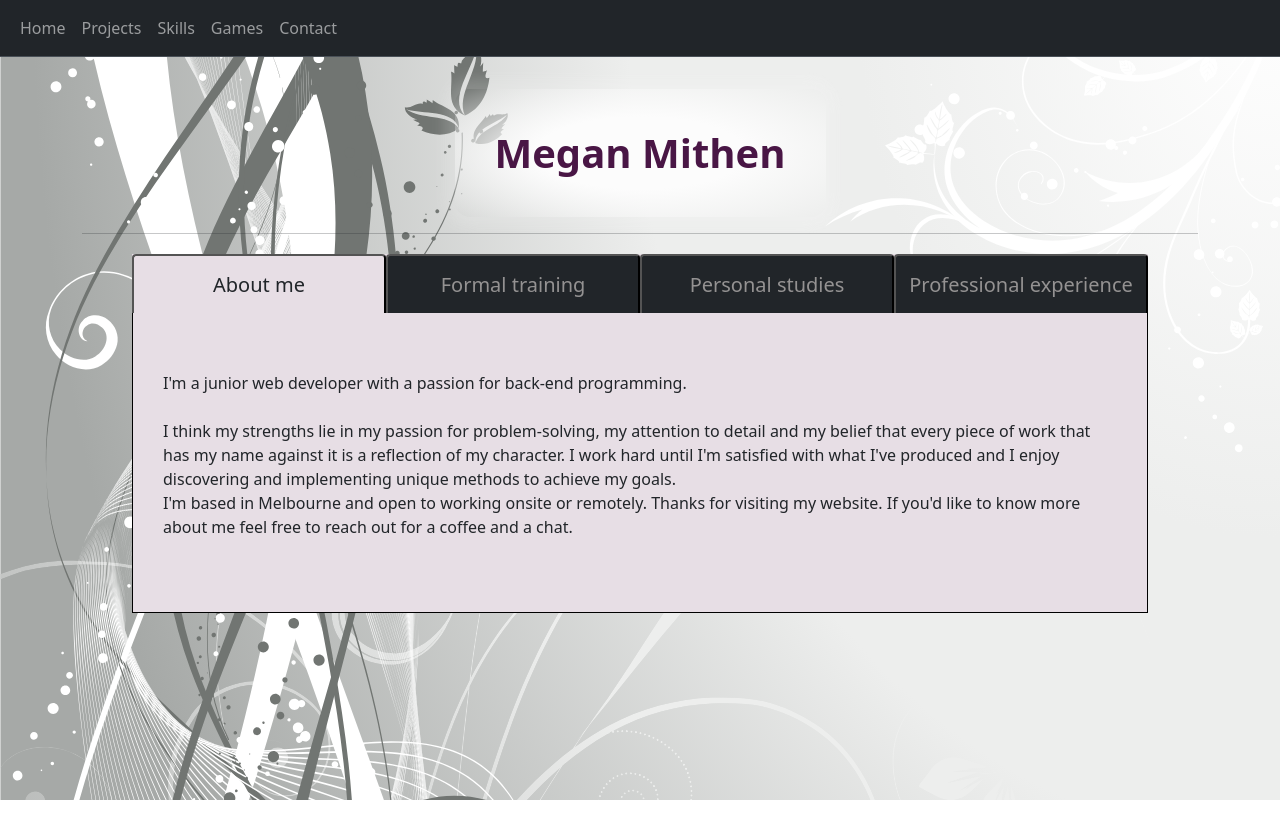
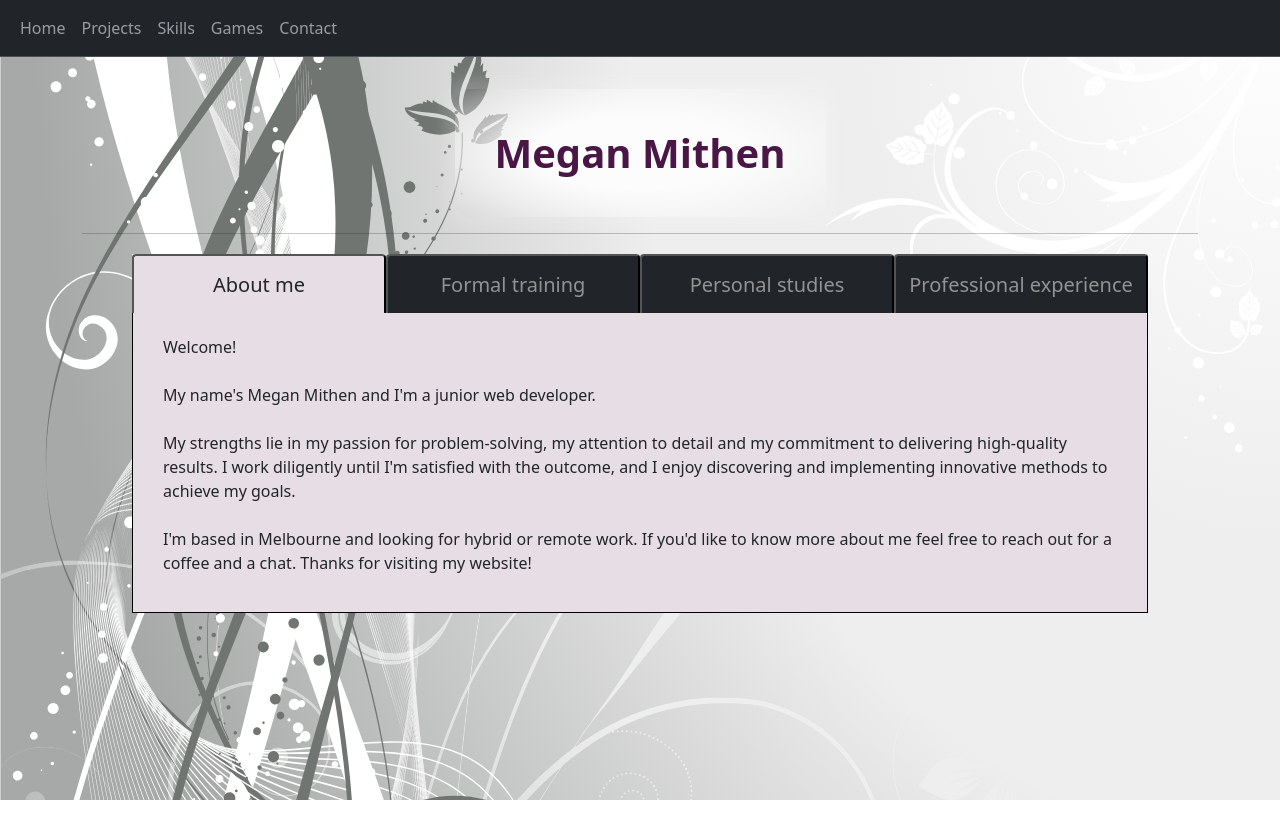
Before and after one commit to MegKM/Portfolio, a React (Vite) app: page / in a window 1280 px wide. Shown: the top 838 px of the page. Built offline with nearby package versions, Linux system fonts and the light colour scheme.

Commit message:
adjusted blurbs on home page

```diff
--- a/src/components/home/Home.jsx
+++ b/src/components/home/Home.jsx
@@ -8,23 +8,24 @@ function Home(){
         {
             title: "About me",
             body: `
-                <p>I'm a junior web developer with a passion for back-end programming.  <br><br>I think my strengths lie in my passion for problem-solving, my attention to detail and my belief that every piece of work that has my name against it is a reflection of my character.  I work hard until I'm satisfied with what I've produced and I enjoy discovering and implementing unique methods to achieve my goals.  <br>I'm based in Melbourne and open to working onsite or remotely. Thanks for visiting my website.  If you'd like to know more about me feel free to reach out for a coffee and a chat.
+                <p>Welcome! <br><br>My name's Megan Mithen and I'm a junior web developer.  <br><br>My strengths lie in my passion for problem-solving, my attention to detail and my commitment to delivering high-quality results.  I work diligently until I'm satisfied with the outcome, and I enjoy discovering and implementing innovative methods to achieve my goals.  <br><br>I'm based in Melbourne and looking for hybrid or remote work. If you'd like to know more about me feel free to reach out for a coffee and a chat. Thanks for visiting my website!
                 </p>
             `
         },
         {
             title: "Formal training",
             body: `
-                <p>I've recently completed a Software Engineering Immersive course with General Assembly which covered:
+                <p>I've recently completed a Software Engineering Immersive course with General Assembly which included 500+ hours of hands-on experience with the following:
                 <ul>
-                    <li> JavaScript and the MERN stack</li>
-                    <li> Python and Django</li>
-                    <li>CSS and HTML (custom and frameworks like Bootstrap)</li>
-                    <li>Relational and non-relational databases </li>
-                    <li>Cloud-sharing platforms like AWS and Cloudinary</li>
-                    <li>Web hosting platforms like Heroku and Netlify</li>
-                    <li>Version control sites like Git.</li>
+                    <li>JavaScript and the MERN stack</li>
+                    <li>Python and Django</li>
+                    <li>HTML and CSS (vanilla and utilizing frameworks)</li>
+                    <li>relational and non-relational databases</li>
+                    <li>cloud-sharing platforms</li>
+                    <li>website-hosting platforms</li>
+                    <li>version control.</li>
                 </ul>
+                Please see my skills section for more details.
                 </p>
             `
         },
@@ -32,11 +33,11 @@ function Home(){
             title: "Personal studies",
             body:
             `
-                <p>The majority of my studies have been self-directed. I have studied programming passionately in my free time completing various online courses through a number of platforms. This includes:
+                <p>The majority of my studies have been self-directed. In my free time, I have completed various online courses through a number of platforms. These include:
                     <ul>
                         <li>CS50 - a computer science course through HarvardX,</li>
-                        <li> C# Fundamentals - Microsoft Learn,</li>
-                        <li>100 days of Code - a Python course through Udemy,</li>
+                        <li>C# Fundamentals - Microsoft Learn,</li>
+                        <li>100 Days of Code - a Python course through Udemy,</li>
                         <li>and a number of Unity game design courses; the scene in the video below was built using C# and the Unity Game Engine.</li>
                     </ul>
                 </p>
@@ -49,10 +50,9 @@ function Home(){
                 <p>I have <a href="https://www.monashfodmap.com/online-training/fodmap-dietitians-directory/" target="_blank">commercial experience</a> working with the Monash University FODMAP team using the following technologies:
                     <ul>
                         <li>Python/Django</li>
-                        <li>Wagtail</li>
+                        <li>Wagtail CMS</li>
                         <li>Google Maps API</li>
-                        <li>SCSS</li>
-                        <li>HTML/CSS</li>
+                        <li>HTML/SCSS</li>
                     </ul>
                 </p>
                 <p>I also spent many years at the Victorian Auditor-General's Office creating HTML versions of their audit reports.  This <a href="https://www.audit.vic.gov.au/report/annual-plan-2019-20" target="_blank">Annual Plan</a> is one of the many reports I adapted for online publication, ensuring accessibility, responsiveness, and user-friendly navigation for a wide audience.
--- a/src/components/home/home.css
+++ b/src/components/home/home.css
@@ -18,9 +18,9 @@
     height: 300px;
     box-sizing: border-box;
     display: flex;
-    flex-direction: column; /* Ensures the content within is vertically arranged */
-    justify-content: center; /* Vertically centers the content */
-    align-items: center; /* Horizontally centers the content */
+    flex-direction: column;
+    justify-content: center;
+    align-items: center;
 }
 
 button {
@@ -55,14 +55,6 @@ button:hover {
 .active:hover {
     color: black;
 }
-
-
-/* @media screen and (max-width: 1400px){
-    #body-container {
-        padding: 30px;
-    }
-} */
-
 
 @media screen and (max-width: 1200px){
     .button-text {
```
